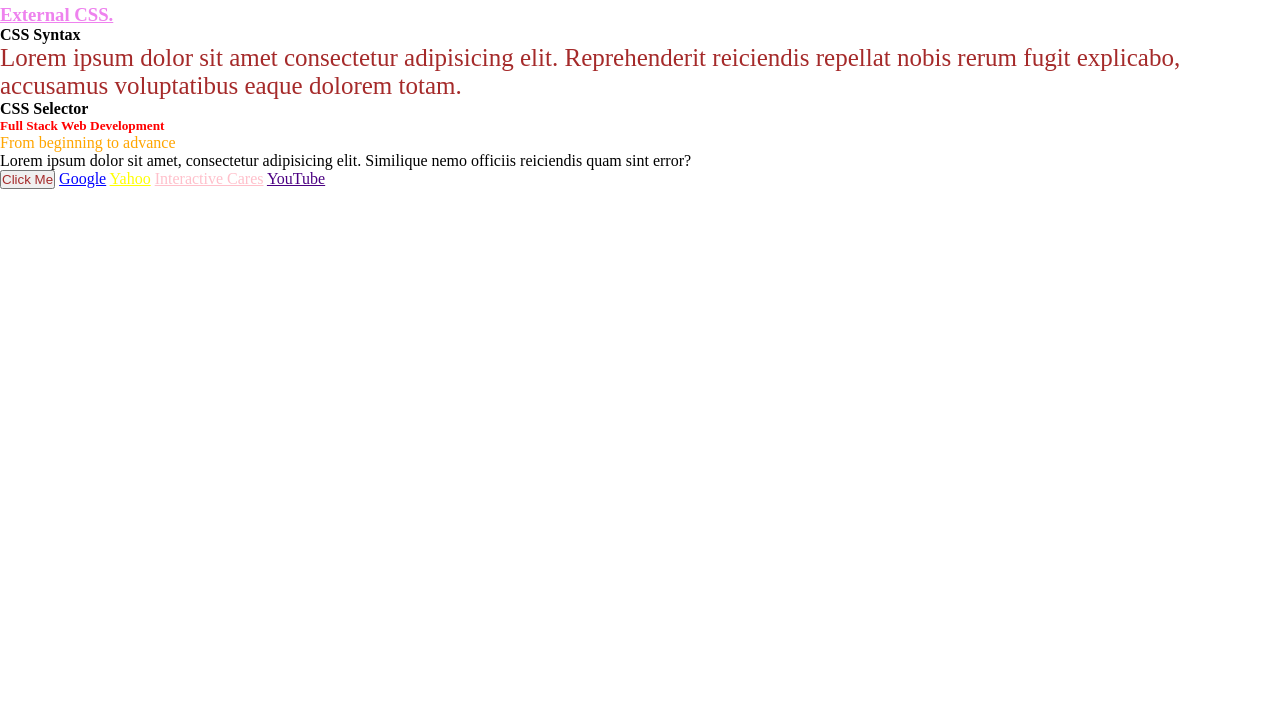
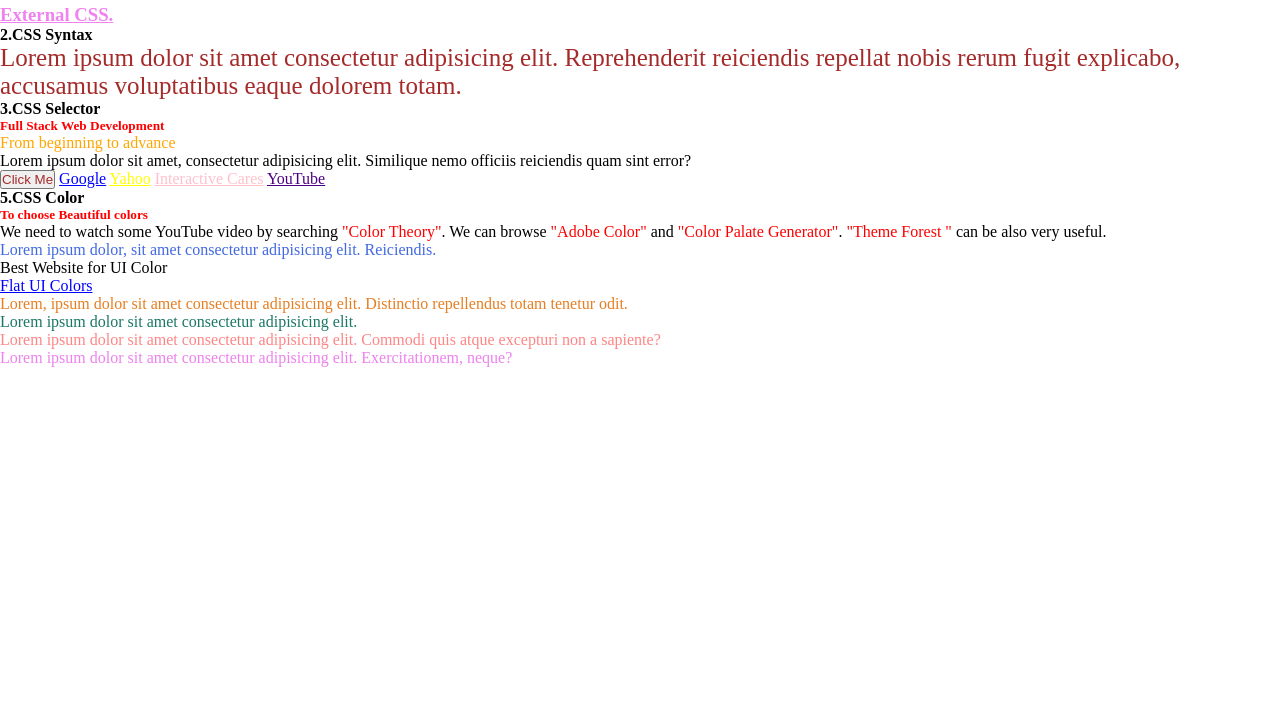
Before and after one commit to MusfiqurShahriar/Learning-CSS-from-recorded-class-of-I.C., a plain HTML site: page index.html in a window 1280 px wide. Shown: the part 78-800 px from the top of the page. Drawn offline with Linux system fonts and the light colour scheme.

Commit message:
Class 5 added

```diff
--- a/index.html
+++ b/index.html
@@ -11,7 +11,7 @@
     <link rel="stylesheet" href="style.css">
 </head>
 <body>
-    <h4>CSS Basics</h4>
+    <h4>1.CSS Basics</h4>
     <!--There are three types of CSS:
     1.Internal CSS
     2.Iniline CSS
@@ -28,14 +28,14 @@
 
 
 
-    <h4>CSS Syntax</h4>
+    <h4>2.CSS Syntax</h4>
     <p class="para"> <!--p.pera will generate it-->
         Lorem ipsum dolor sit amet consectetur adipisicing elit. Reprehenderit reiciendis repellat nobis rerum fugit explicabo, accusamus voluptatibus eaque dolorem totam.
     </p>
 
 
 
-    <h4>CSS Selector</h4>
+    <h4>3.CSS Selector</h4>
     <!--
     1. Universal selector
     2.Tag selector
@@ -56,6 +56,15 @@
 
 
 
-
+    <h4>5.CSS Color</h4>
+    <h5>To choose Beautiful colors</h5>
+    <p> We need to watch some YouTube video by searching <span style="color: red;">"Color Theory"</span>. We can browse <span style="color: red;">"Adobe Color"</span> and <span style="color: red;">"Color Palate Generator"</span>. <span style="color: red;">"Theme Forest "</span> can be also very useful. </p></p>
+    <p class="color-1">Lorem ipsum dolor, sit amet consectetur adipisicing elit. Reiciendis.</p>
+    <p>Best Website for UI Color</p>
+    <a href="https://flatuicolors.com/">Flat UI Colors</a>
+    <p class="color-2">Lorem, ipsum dolor sit amet consectetur adipisicing elit. Distinctio repellendus totam tenetur odit.</p>
+    <p class="color-3">Lorem ipsum dolor sit amet consectetur adipisicing elit.</p>
+    <p class="color-4">Lorem ipsum dolor sit amet consectetur adipisicing elit. Commodi quis atque excepturi non a sapiente?</p>
+    <p class="color-5">Lorem ipsum dolor sit amet consectetur adipisicing elit. Exercitationem, neque?</p>
 </body>
 </html>
--- a/style.css
+++ b/style.css
@@ -70,3 +70,29 @@ a{
 {
     color: indigo ;
 }
+
+
+
+/* 5. CSS Color */
+/* using color name */
+.color-1{
+    color: royalblue;
+}
+/* using hexadeciaml */
+/* https://flatuicolors.com/ */
+.color-2{
+    color: #e67e22;
+}
+/* using RGB colors */
+.color-3{
+    color: rgb(25,120,100);
+}
+/* using RGBA colors */
+/* A is defined as alpha.The height value of A is 1.It controls the contrast or transparency of the color */
+.color-4{
+    color: rgba(255, 0, 0, 0.482)  ;
+}
+/* using HSL (hue,saturaton,lightness) color */
+.color-5{
+    color: hsl(300, 76%, 72%);
+}
```
